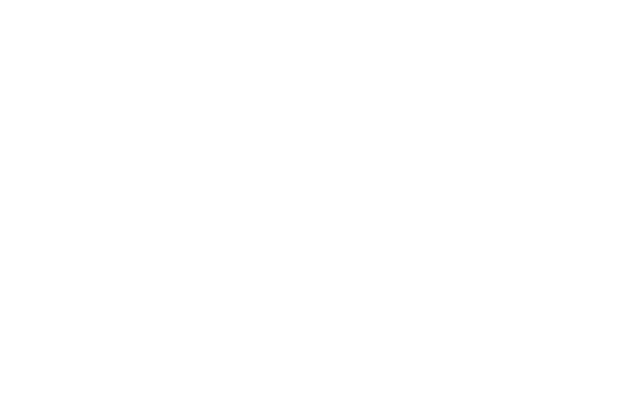
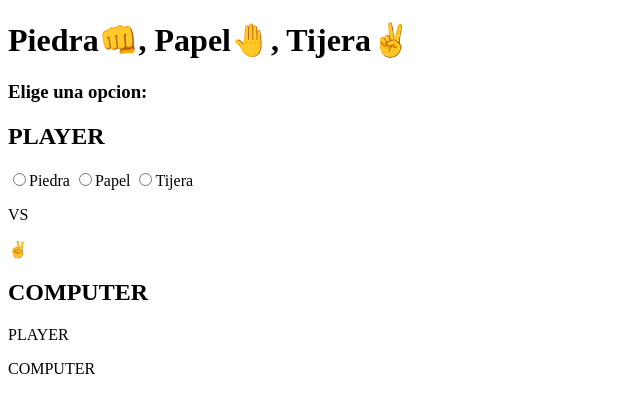
Before and after one commit to aarom1804/piedraPapelTijera, a plain HTML site: page index.html in a window 1280 px wide. Shown: the whole page, without its empty margins (0-640 px from the left). Drawn offline with Linux system fonts and the light colour scheme.

Commit message:
Ejercicio a medias, falta corregir reset radio

```diff
--- a/index.html
+++ b/index.html
@@ -7,6 +7,36 @@
     <link rel="stylesheet" href="style.css">
 </head>
 <body>
+    <div>
+        <h1>Piedra👊, Papel🤚, Tijera✌</h1>
+    </div>
 
+    <div>
+        <h3>Elige una opcion:</h3>
+    </div>
+
+    <div class="content">
+        <div class="player">
+            <h2>PLAYER</h2>
+            <input type="radio" name="option" value="👊" onchange="optionSelected()">Piedra
+            <input type="radio" name="option" value="🤚" onchange="optionSelected()">Papel
+            <input type="radio" name="option" value="✌" onchange="optionSelected()">Tijera
+        </div>
+        <div class="vs">
+            <p>VS</p>
+        </div>
+        <div class="computer">
+            <p id="valueComputer"></p>
+            <h2>COMPUTER</h2>
+        </div>
+        <div class="result">
+            <p id="playerResult">PLAYER </p>
+            <p id="text"></p>
+            <p id="computerResult">COMPUTER</p>
+        </div>
+    </div>
+
+
+    <script src="main.js"></script>
 </body>
 </html>
--- a/main.js
+++ b/main.js
@@ -0,0 +1,63 @@
+let arrayOption = ["👊", "🤚", "✌"];
+let randomValue;
+let valueSelected;
+let valueComputer;
+let pointPlayer = 0;
+let pointComputer = 0;
+let computerIntervalId = setInterval(updateOutputComputer, 333);
+let indexOutput = 0;
+let draw = "empate";
+
+function random(){
+    randomValue = Math.floor(Math.random()*3);
+    return randomValue;
+}
+
+function optionSelected(){
+    valueSelected = document.querySelector('input[name="option"]:checked').value;
+    clearInterval(computerIntervalId);
+    valueComputer = arrayOption[random()];
+    document.getElementById("valueComputer").innerText = valueComputer;
+    if(valueSelected == valueComputer){
+        document.getElementById("text").innerText = draw;
+        setTimeout(function() {
+            computerIntervalId = setInterval(updateOutputComputer, 333);
+
+        }, 1500);
+        resetRadio();
+    }else if((valueSelected == "👊" && valueComputer == "✌")||(valueSelected == "✌" && valueComputer == "🤚")||(valueSelected == "🤚" && valueComputer == "👊")){
+        pointPlayer++;
+        setTimeout(function() {
+            computerIntervalId = setInterval(updateOutputComputer, 333);
+
+        }, 1500);
+        resetRadio();
+        return document.getElementById("playerResult").innerText = pointPlayer;
+    }else{
+        pointComputer++;
+        setTimeout(function() {
+            computerIntervalId = setInterval(updateOutputComputer, 333);
+
+        }, 1500);
+        resetRadio();
+        return document.getElementById("computerResult").innerText = pointComputer;
+    }
+
+}
+
+function updateOutputComputer(){
+    valueComputer = arrayOption[indexOutput];
+    document.getElementById("valueComputer").innerText = valueComputer;
+    if(indexOutput < 2){
+        indexOutput++;
+    }else{
+        indexOutput = 0;
+    }
+}
+
+function resetRadio() {
+    let radios = document.querySelectorAll('input[name="option"]');
+    radios.forEach((radio) => {
+        radio.checked = false;
+    });
+}
```
